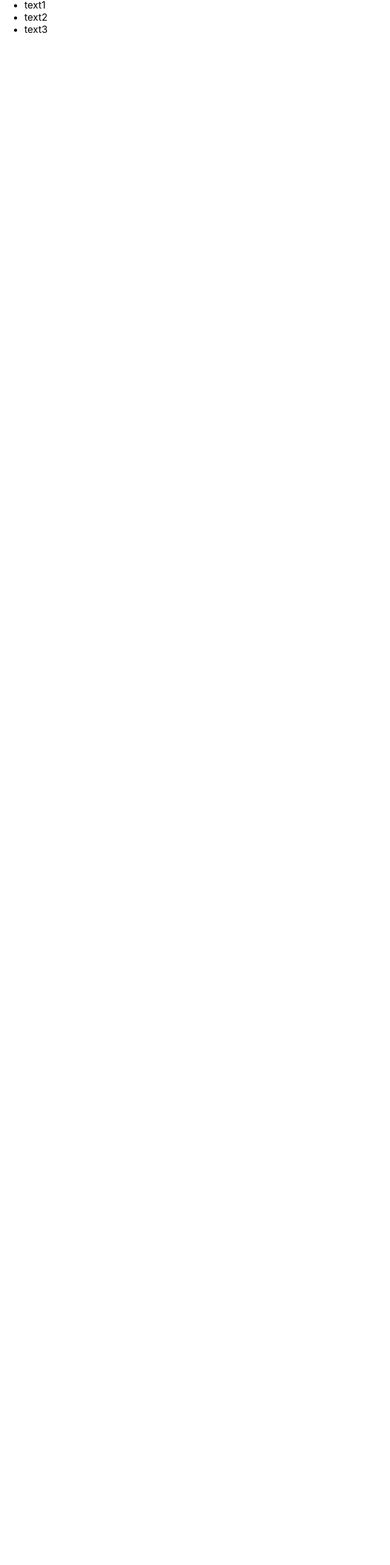
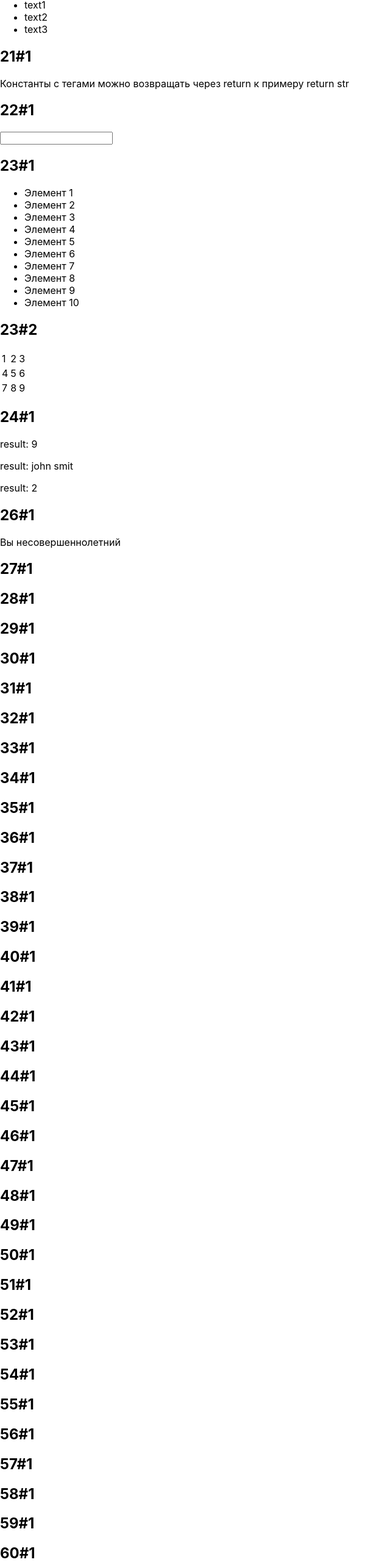
Before and after one commit to Sumr4kk/react, a React (Create React App) app in the folder my-app/: page / in a window 1280 px wide. Shown: the part 1100-3666 px from the top of the page at 61% size, without its empty margins (0-640 px from the left). Before the commit the page ends 1174 px from the top, so only its background shows below. Built offline with nearby package versions, Linux system fonts and the light colour scheme.

Commit message:
21-26 задачи

```diff
--- a/my-app/src/App.js
+++ b/my-app/src/App.js
@@ -13,6 +13,16 @@ function App() {
   const li2 = <li>text2</li>;
   const li3 = <li>text3</li>;
   const items = <ul><li>text1</li><li>text2</li><li>text3</li></ul>;
+
+
+  let text4, text5;
+  const isAdult = false;
+  	if (isAdult) {
+		text4 = <p>Вы совершеннолетний</p>;
+	}
+  if (isAdult == false) {
+		text5 = <p>Вы несовершеннолетний</p>;
+	}
   return (
     <div className={attr}>
       <ul>
@@ -70,7 +80,127 @@ function App() {
      </ul>
 	 <h2>20#1</h2>
 		{items}
+	<h2>21#1</h2>
+<p>Константы с тегами можно возвращать через return к примеру return str</p>
+<h2>22#1</h2>
+<input/><br/>
+<h2>23#1</h2>
+<ul>
+				<li>Элемент 1</li>
+				<li>Элемент 2</li>
+				<li>Элемент 3</li>
+				<li>Элемент 4</li>
+				<li>Элемент 5</li>
+				<li>Элемент 6</li>
+				<li>Элемент 7</li>
+				<li>Элемент 8</li>
+				<li>Элемент 9</li>
+				<li>Элемент 10</li>
+			</ul>
+<h2>23#2</h2>
+<table>
+				<tbody>
+					<tr>
+						<td>1</td>
+						<td>2</td>
+						<td>3</td>
+					</tr>
+					<tr>
+						<td>4</td>
+						<td>5</td>
+						<td>6</td>
+					</tr>
+					<tr>
+						<td>7</td>
+						<td>8</td>
+						<td>9</td>
+					</tr>
+				</tbody>
+			</table>
 
+<h2>24#1</h2>
+
+<p>result: 9</p>
+<p>result: john smit</p>
+<p>result: 2</p>
+
+<h2>26#1</h2>
+{text5}
+
+<h2>27#1</h2>
+<h2>28#1</h2>
+<h2>29#1</h2>
+<h2>30#1</h2>
+<h2>31#1</h2>
+<h2>32#1</h2>
+<h2>33#1</h2>
+<h2>34#1</h2>
+<h2>35#1</h2>
+<h2>36#1</h2>
+<h2>37#1</h2>
+<h2>38#1</h2>
+<h2>39#1</h2>
+<h2>40#1</h2>
+<h2>41#1</h2>
+<h2>42#1</h2>
+<h2>43#1</h2>
+<h2>44#1</h2>
+<h2>45#1</h2>
+<h2>46#1</h2>
+<h2>47#1</h2>
+<h2>48#1</h2>
+<h2>49#1</h2>
+<h2>50#1</h2>
+<h2>51#1</h2>
+<h2>52#1</h2>
+<h2>53#1</h2>
+<h2>54#1</h2>
+<h2>55#1</h2>
+<h2>56#1</h2>
+<h2>57#1</h2>
+<h2>58#1</h2>
+<h2>59#1</h2>
+<h2>60#1</h2>
+<h2>61#1</h2>
+<h2>62#1</h2>
+<h2>63#1</h2>
+<h2>64#1</h2>
+<h2>65#1</h2>
+<h2>66#1</h2>
+<h2>67#1</h2>
+<h2>68#1</h2>
+<h2>69#1</h2>
+<h2>70#1</h2>
+<h2>71#1</h2>
+<h2>72#1</h2>
+<h2>73#1</h2>
+<h2>74#1</h2>
+<h2>75#1</h2>
+<h2>76#1</h2>
+<h2>77#1</h2>
+<h2>78#1</h2>
+<h2>79#1</h2>
+<h2>80#1</h2>
+<h2>81#1</h2>
+<h2>82#1</h2>
+<h2>83#1</h2>
+<h2>84#1</h2>
+<h2>85#1</h2>
+<h2>86#1</h2>
+<h2>87#1</h2>
+<h2>88#1</h2>
+<h2>89#1</h2>
+<h2>90#1</h2>
+<h2>91#1</h2>
+<h2>92#1</h2>
+<h2>93#1</h2>
+<h2>94#1</h2>
+<h2>95#1</h2>
+<h2>96#1</h2>
+<h2>97#1</h2>
+<h2>98#1</h2>
+<h2>99#1</h2>
+<h2>100#1</h2>
 
 
 
```
